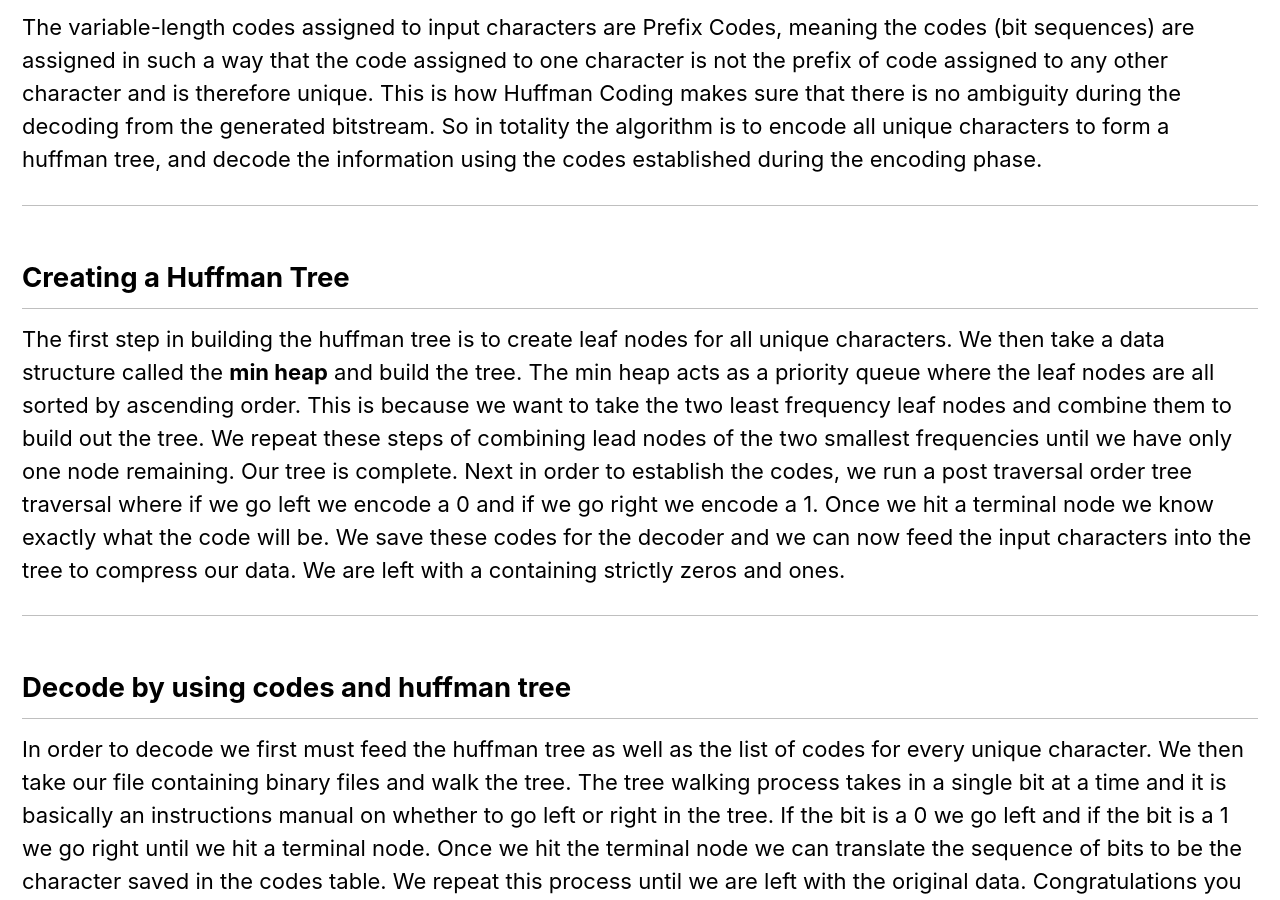
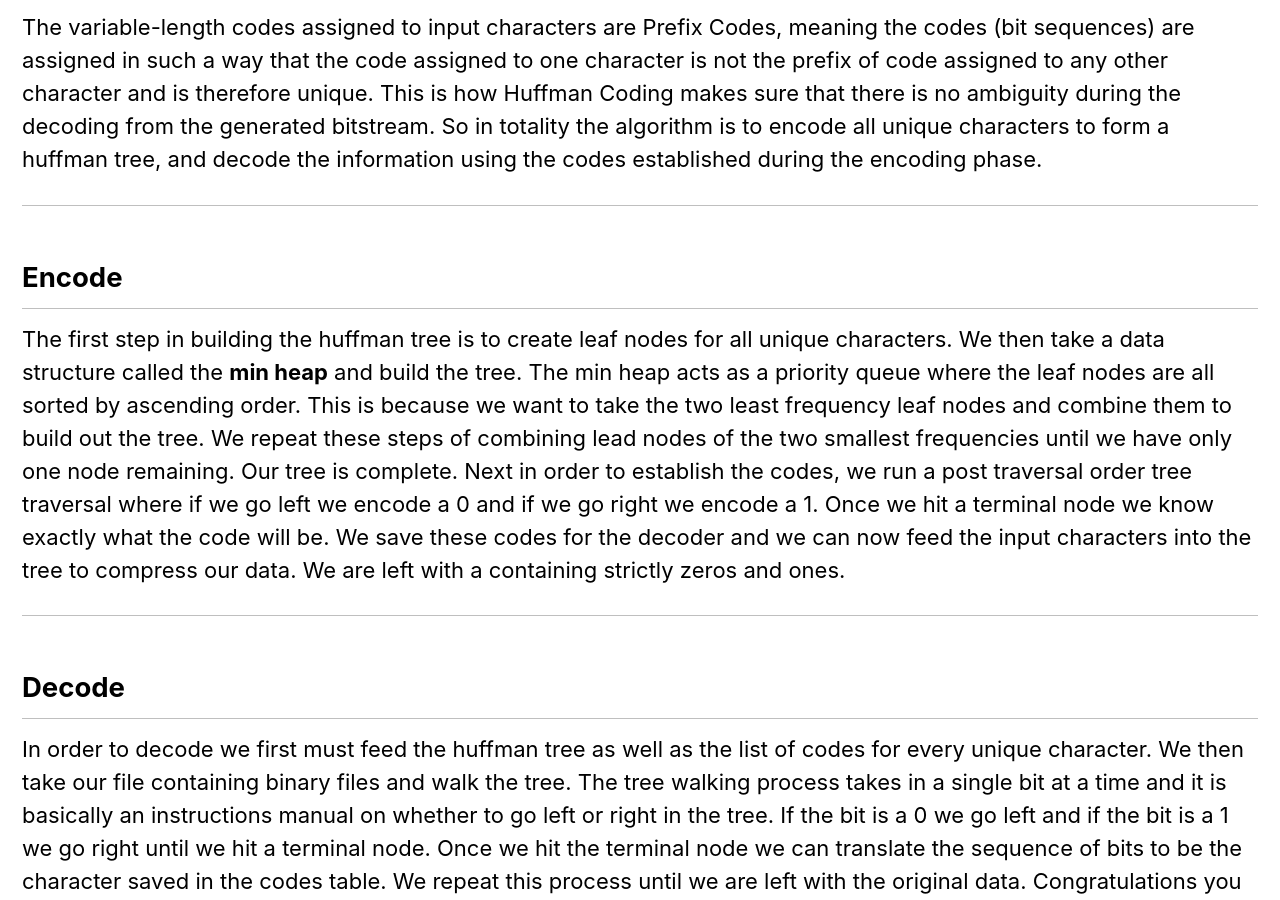
Before and after one commit to Simonlee711/Simonlee711.github.io, a Jekyll site: the page built from _pages/huffman.md, in a window 1280 px wide and 900 px high, scrolled down 1496 px. Built offline with Jekyll 4.4.1, drawn with Linux system fonts in a browser that asks for light colours; cached includes are drawn as plain includes.

Commit message:
huffman page complete?

```diff
--- a/_pages/huffman.md
+++ b/_pages/huffman.md
@@ -29,13 +29,13 @@ The variable-length codes assigned to input characters are Prefix Codes, meaning
 
 ---
 
-## Creating a Huffman Tree
+## Encode
 
 The first step in building the huffman tree is to create leaf nodes for all unique characters. We then take a data structure called the **min heap** and build the tree. The min heap acts as a priority queue where the leaf nodes are all sorted by ascending order. This is because we want to take the two least frequency leaf nodes and combine them to build out the tree. We repeat these steps of combining lead nodes of the two smallest frequencies until we have only one node remaining. Our tree is complete. Next in order to establish the codes, we run a post traversal order tree traversal where if we go left we encode a 0 and if we go right we encode a 1. Once we hit a terminal node we know exactly what the code will be. We save these codes for the decoder and we can now feed the input characters into the tree to compress our data. We are left with a containing strictly zeros and ones.
 
 ---
 
-## Decode by using codes and huffman tree
+## Decode
 
 In order to decode we first must feed the huffman tree as well as the list of codes for every unique character. We then take our file containing binary files and walk the tree. The tree walking process takes in a single bit at a time and it is basically an instructions manual on whether to go left or right in the tree. If the bit is a 0 we go left and if the bit is a 1 we go right until we hit a terminal node. Once we hit the terminal node we can translate the sequence of bits to be the character saved in the codes table. We repeat this process until we are left with the original data. Congratulations you have performed the Huffman Compression Algorithm
 
```
